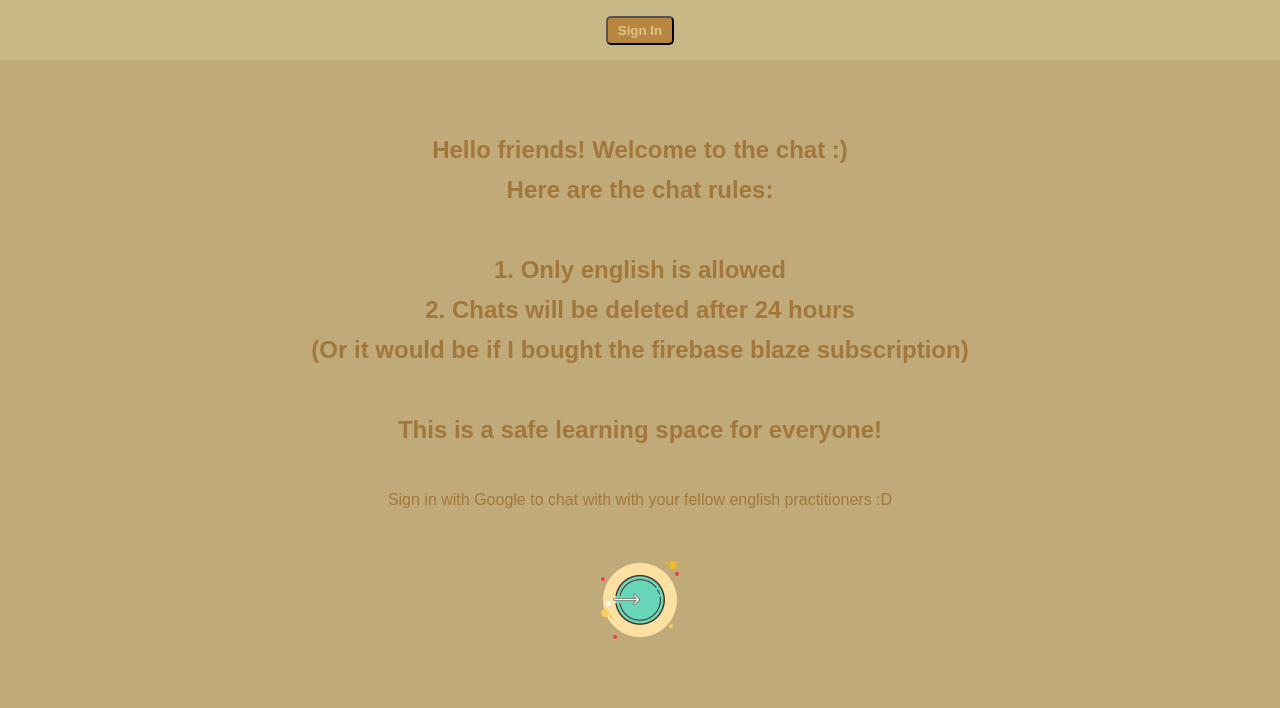
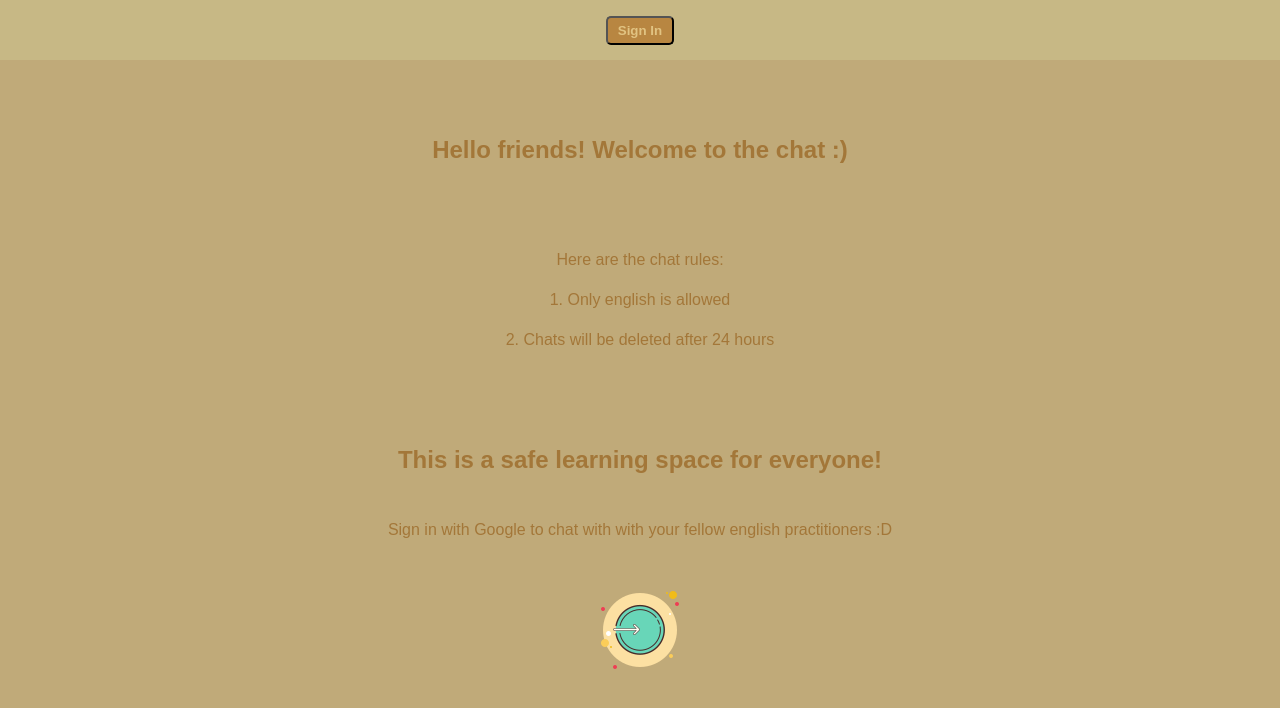
Before and after one commit to shuhsuan/chatroom-3.0, a React (Create React App) app: page / in a window 1280 px wide. Shown: the top 708 px of the page. Built offline with nearby package versions, Linux system fonts and the light colour scheme; no server answers.

Commit message:
welcome page styling

```diff
--- a/src/Components/welcome.js
+++ b/src/Components/welcome.js
@@ -11,14 +11,15 @@ const Welcome = () => {
   return (
     <main className="welcome">
       <h2>
-        Hello friends! Welcome to the chat :{")"} <br/>
-        Here are the chat rules: <br/><br/>
+        Hello friends! Welcome to the chat :{")"} <br/><br/>
+        </h2>
+        Here are the chat rules: <br/>
           1. Only english is allowed<br/>
           2. Chats will be deleted after 24 hours<br/>
-          {"("}Or it would be if I bought the firebase blaze subscription{")"}
           <br/><br/>
-        This is a safe learning space for everyone!
-      </h2>
+
+        <h2>This is a safe learning space for everyone!</h2>
+
       <p>Sign in with Google to chat with with your fellow english practitioners :D</p>
       <img src={login} onClick={googleSignIn}>
       </img>
```
